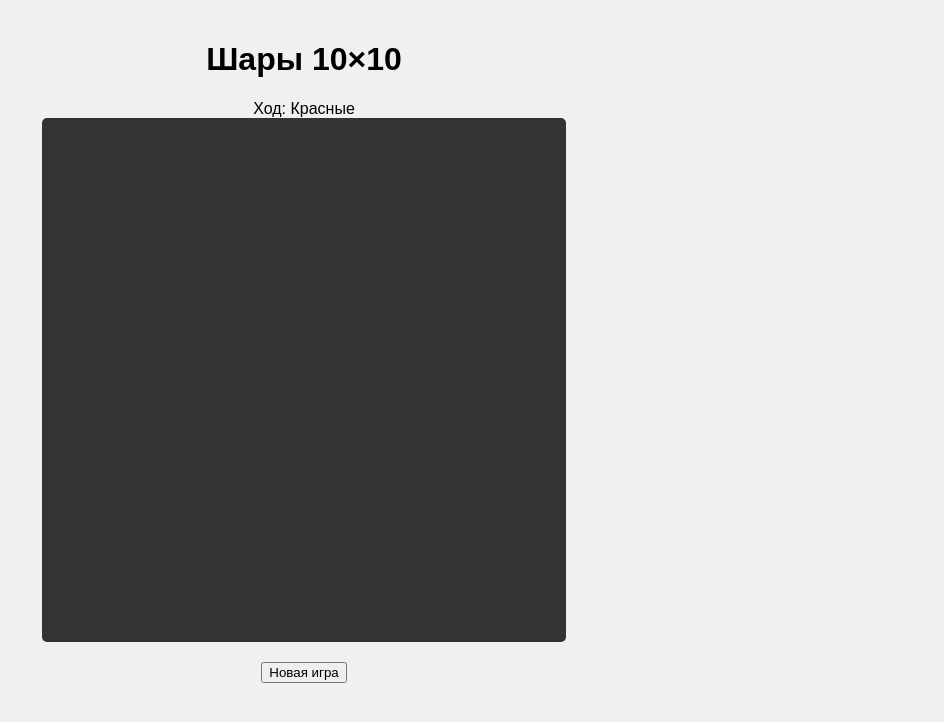
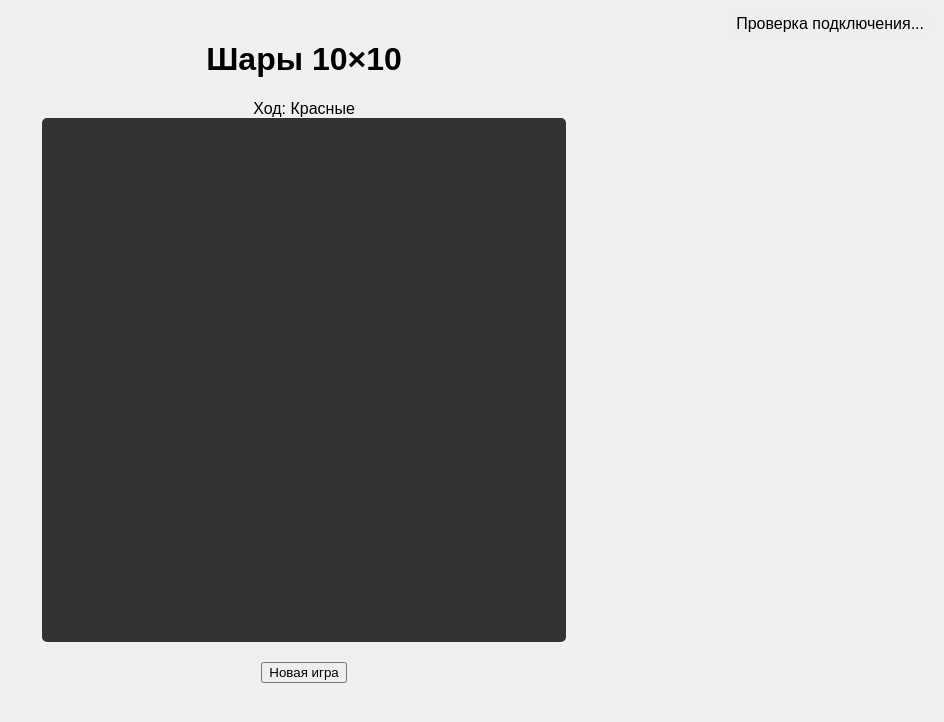
Before and after one commit to ElsaHolodnoeSerdhe/Game, a plain HTML site: page index.html in a window 1280 px wide. Shown: the whole page, without its empty margins (336-1280 px from the left). Drawn offline with nearby package versions, Linux system fonts and the light colour scheme; no server answers.

Commit message:
Update index.html

```diff
--- a/index.html
+++ b/index.html
@@ -13,6 +13,15 @@
   <button class="reset-btn" id="reset-btn">Новая игра</button>
   <div class="winner" id="winner"></div>
 
+  <div id="connection-status" style="
+  position: fixed;
+  top: 10px;
+  right: 10px;
+  padding: 5px 10px;
+  background: #eee;
+  border-radius: 5px;
+">Проверка подключения...</div>
+
   <script src="https://cdn.socket.io/4.7.2/socket.io.min.js"></script>
   <script src="script.js"></script>
 </body>
```
